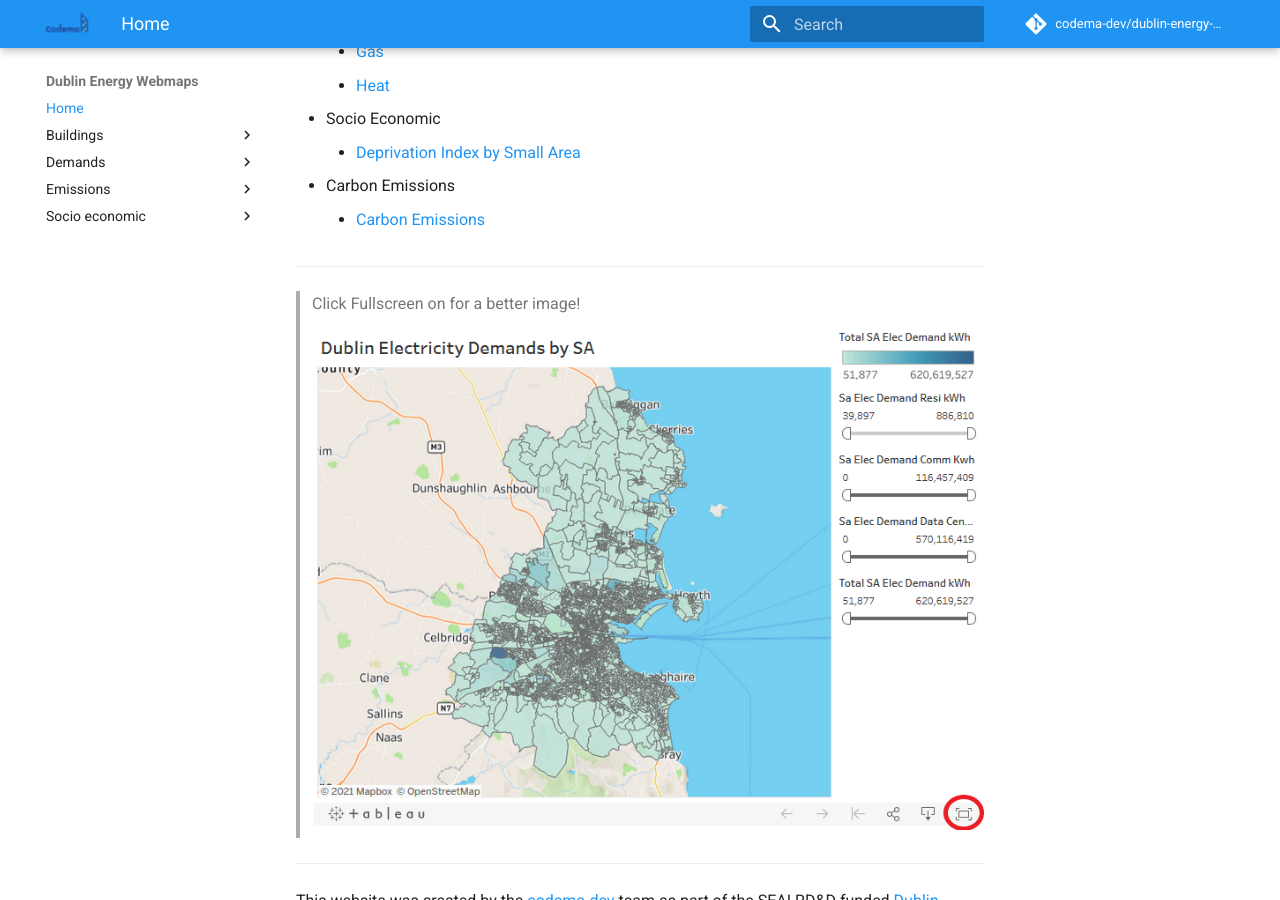
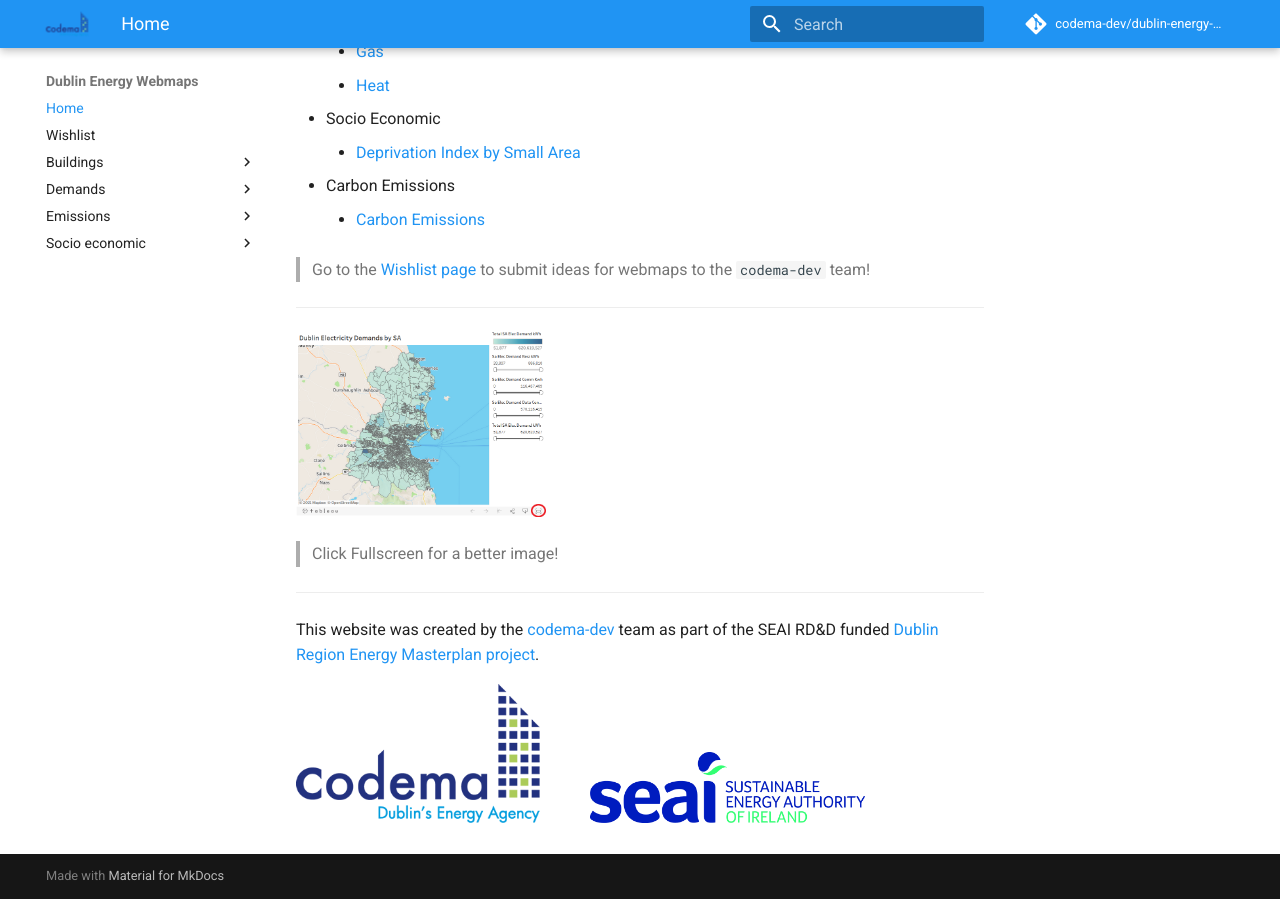
Before and after one commit to codema-dev/maps, an MkDocs documentation site: the page built from docs/index.md, in a window 1280 px wide and 900 px high, scrolled down 451 px. Built offline with MkDocs 1.6.1 and Material for MkDocs 9.7.7, drawn with Linux system fonts in a browser that asks for light colours; comment, search, counter and statistics services are not loaded.

Commit message:
Add wishlist GForm (#36)

```diff
--- a/docs/index.md
+++ b/docs/index.md
@@ -15,11 +15,14 @@ This website contains actively maintained, up-to-date Dublin Energy webmaps incl
 - Carbon Emissions
     - [Carbon Emissions](emissions/Carbon-Emissions.md)
 
+> Go to the [Wishlist page](Wishlist.md) to submit ideas for webmaps to the `codema-dev` team!
+
 ---
 
-> Click Fullscreen on for a better image!
-
-> ![click-fullscreen](img/click-fullscreen.png)
+<a href="https://www.codema.ie/">
+  <img src="img/click-fullscreen.png" width="250px">
+</a>
+> Click Fullscreen for a better image!
 
 ---
 
```
Also changed, not shown: docs/Wishlist.md (added, +3 -0 lines).
